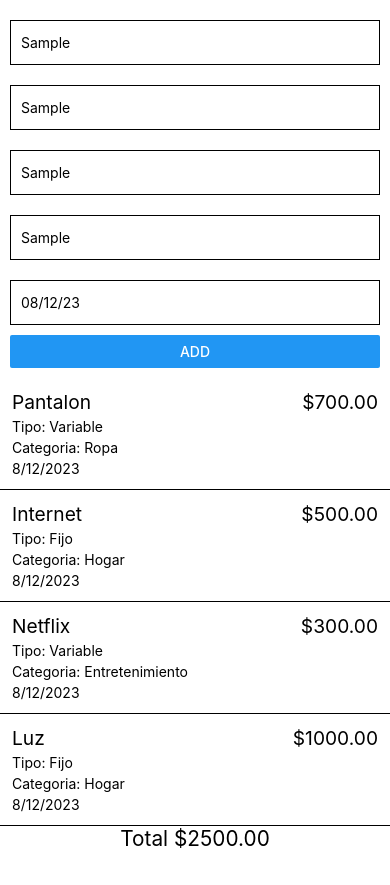
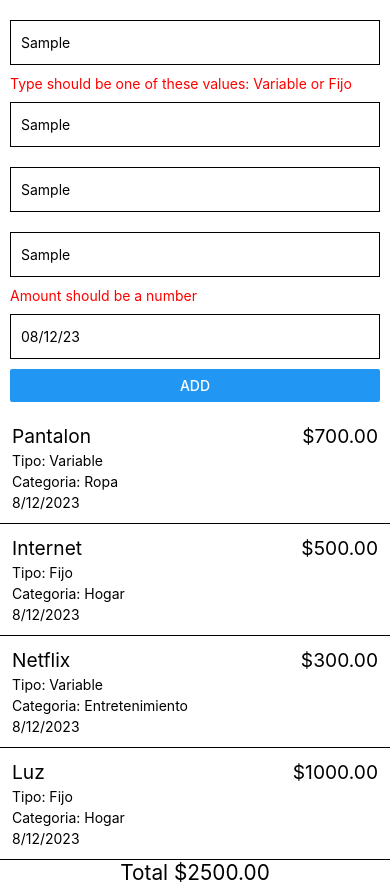
Before and after one commit to armandosg/expenses-app, a React Native app: screen / in a window 390 px wide. Both pictures are taken after typing "Sample", "Sample", "Sample", "Sample" into the empty fields and a click on the button "ADD". Before the commit the page ends 851 px from the top, so only its background shows below. Built offline with nearby package versions, Linux system fonts and the light colour scheme.

Commit message:
add input validations

```diff
--- a/src/ExpenseInput.js
+++ b/src/ExpenseInput.js
@@ -1,27 +1,52 @@
 import { useState } from "react";
-import { View, TextInput, Button, StyleSheet } from "react-native";
+import { View, TextInput, Button, StyleSheet, Text } from "react-native";
 import { ExpenseType } from "./components/ExpenseType";
 import { ExpenseDateInput } from "./components/ExpenseDateInput";
-import { typeSchema, amountSchema, dateSchema } from "./schemas";
+import {
+  typeSchema,
+  amountSchema,
+  dateSchema,
+  conceptSchema,
+  categorySchema,
+} from "./schemas";
 
 const ExpenseInput = (props) => {
   const [expenseType, setExpenseType] = useState("");
+  const [expenseTypeIsValid, setExpenseTypeIsValid] = useState(true);
   const [expenseCategory, setExpenseCategory] = useState("");
+  const [expenseCategoryIsValid, setExpenseCategoryIsValid] = useState(true);
   const [expenseConcept, setExpenseConcept] = useState("");
+  const [expenseConceptIsValid, setExpenseConceptIsValid] = useState(true);
   const [expenseAmount, setExpenseAmount] = useState("");
+  const [expenseAmountIsValid, setExpenseAmountIsValid] = useState(true);
   const [expenseDate, setExpenseDate] = useState(
-    new Intl.DateTimeFormat(undefined, {
+    new Intl.DateTimeFormat("en-US", {
       day: "2-digit",
       month: "2-digit",
       year: "2-digit",
     }).format(new Date())
   );
+  const [expenseDateIsValid, setExpenseDateIsValid] = useState(true);
 
   const handlePress = () => {
     const parseType = typeSchema.safeParse(expenseType);
     const parseAmount = amountSchema.safeParse(expenseAmount);
     const parseDate = dateSchema.safeParse(expenseDate);
-    if (!parseType.success || !parseAmount.success || !parseDate.success) {
+    const parseConcept = conceptSchema.safeParse(expenseConcept);
+    const parseCategory = categorySchema.safeParse(expenseCategory);
+    setExpenseTypeIsValid(parseType.success);
+    setExpenseAmountIsValid(parseAmount.success);
+    setExpenseDateIsValid(parseDate.success);
+    setExpenseConceptIsValid(parseConcept.success);
+    setExpenseCategoryIsValid(parseCategory.success);
+    if (
+      !parseType.success ||
+      !parseAmount.success ||
+      !parseDate.success ||
+      !parseConcept.success ||
+      !parseConcept.success ||
+      !parseCategory.success
+    ) {
       return;
     }
 
@@ -36,14 +61,21 @@ const ExpenseInput = (props) => {
 
   return (
     <View style={styles.container}>
-      <ExpenseType value={expenseType} onChangeText={setExpenseType} />
+      <ExpenseType
+        value={expenseType}
+        onChangeText={setExpenseType}
+        isValid={expenseTypeIsValid}
+      />
       <TextInput
         style={styles.input}
-        placeholder="Enter expense name"
+        placeholder="Enter expense category"
         onChangeText={setExpenseCategory}
         value={expenseCategory}
         blurOnSubmit={false}
       />
+      {!expenseCategoryIsValid && (
+        <Text style={{ color: "red" }}>{"Category should be a string"}</Text>
+      )}
       <TextInput
         style={styles.input}
         placeholder="Enter expense concept"
@@ -51,6 +83,9 @@ const ExpenseInput = (props) => {
         value={expenseConcept}
         blurOnSubmit={false}
       />
+      {!expenseConceptIsValid && (
+        <Text style={{ color: "red" }}>{"Concept should be a string"}</Text>
+      )}
       <TextInput
         style={styles.input}
         placeholder="Enter expense amount"
@@ -58,11 +93,17 @@ const ExpenseInput = (props) => {
         value={expenseAmount}
         keyboardType="numeric"
       />
+      {!expenseAmountIsValid && (
+        <Text style={{ color: "red" }}>{"Amount should be a number"}</Text>
+      )}
       <ExpenseDateInput
         style={styles.input}
         value={expenseDate}
         onChangeText={setExpenseDate}
       />
+      {!expenseDateIsValid && (
+        <Text style={{ color: "red" }}>{"Date should be a date"}</Text>
+      )}
       <Button title="Add" onPress={handlePress} />
     </View>
   );
--- a/src/components/ExpenseType.js
+++ b/src/components/ExpenseType.js
@@ -1,7 +1,8 @@
-import { TextInput, StyleSheet } from "react-native";
+import { TextInput, StyleSheet, View, Text } from "react-native";
 
 const ExpenseType = (props) => {
   return (
+    <View>
       <TextInput
         style={styles.input}
         placeholder="Enter expense type"
@@ -9,6 +10,12 @@ const ExpenseType = (props) => {
         value={props.value}
         blurOnSubmit={false}
       />
+      {!props.isValid && (
+        <Text style={{ color: "red" }}>
+          {"Type should be one of these values: Variable or Fijo"}
+        </Text>
+      )}
+    </View>
   );
 };
 
--- a/src/schemas.js
+++ b/src/schemas.js
@@ -3,5 +3,7 @@ import { z } from "zod";
 const typeSchema = z.union([z.literal("Variable"), z.literal("Fijo")]);
 const amountSchema = z.coerce.number();
 const dateSchema = z.coerce.date();
+const categorySchema = z.string().min(1);
+const conceptSchema = z.string().min(1);
 
-export { typeSchema, amountSchema, dateSchema };
+export { typeSchema, amountSchema, dateSchema, categorySchema, conceptSchema };
```
Lines whose indentation alone changed are shown as unchanged.
